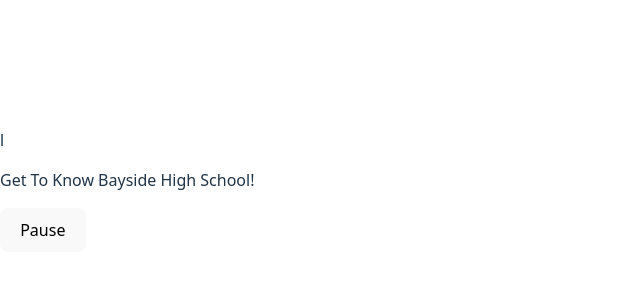
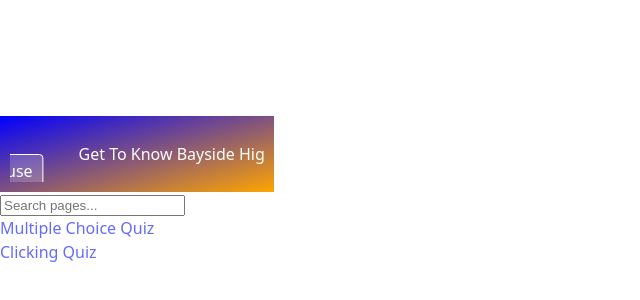
Before and after one commit to wanshm/Get-to-know-bayside-website-project, a React (Vite) app in the folder wpc_website project/: page / in a window 1280 px wide. Shown: the part 210-510 px from the top of the page, without its empty margins (0-640 px from the left). Built offline with nearby package versions, Linux system fonts and the light colour scheme.

Commit message:
- Updated Header.tsx with new header design

```diff
--- a/wpc_website project/src/App.tsx
+++ b/wpc_website project/src/App.tsx
@@ -1,14 +1,63 @@
-import Header from './Main Page/Header.tsx'
-import './App.css'
+import React, { useState } from 'react';
+import { BrowserRouter as Router, Routes, Route, Link } from 'react-router-dom';
+import Header from './Main Page/Header.tsx';
+import './App.css';
+
+const pages = [
+  { title: 'Multiple Choice Quiz', path: '/multiple-choice' },
+  { title: 'Clicking Quiz', path: '/clicking-quiz' }
+];
+
+function Gallery({ data }: { data: { title: string; path: string }[] }) {
+  return (
+    <div className="gallery">
+      {data.map((page) => (
+        <div key={page.path} className="gallery-item">
+          <Link to={page.path}>{page.title}</Link>
+        </div>
+      ))}
+    </div>
+  );
+}
+
+function MultipleChoiceQuiz() {
+  return <div>This is the Multiple Choice Quiz page!</div>;
+}
+
+function ClickingQuiz() {
+  return <div>This is the Clicking Quiz page!</div>;
+}
 
 function App() {
+  const [searchTerm, setSearchTerm] = useState('');
+
+  const filteredPages = pages.filter(page =>
+    page.title.toLowerCase().includes(searchTerm.toLowerCase())
+  );
 
   return (
-    <>
-    l
-    <Header/>
-    </>
-  )
+    <Router>
+      <Routes>
+        <Route path="/" element={
+          <div className="main-page">
+            <Header />
+            <div className="search-container">
+              <input
+                type="text"
+                placeholder="Search pages..."
+                value={searchTerm}
+                onChange={(e) => setSearchTerm(e.target.value)}
+                className="search"
+              />
+            </div>
+            <Gallery data={filteredPages} />
+          </div>
+        } />
+        <Route path="/multiple-choice" element={<MultipleChoiceQuiz />} />
+        <Route path="/clicking-quiz" element={<ClickingQuiz />} />
+      </Routes>
+    </Router>
+  );
 }
 
-export default App
+export default App;
--- a/wpc_website project/src/Main Page/Header.tsx
+++ b/wpc_website project/src/Main Page/Header.tsx
@@ -1,5 +1,5 @@
 import React, { useState, useEffect } from 'react';
-// import './Header.css';
+import './header.css';
 
 export default function Header() {
   const [isPaused, setIsPaused] = useState(false);
```
